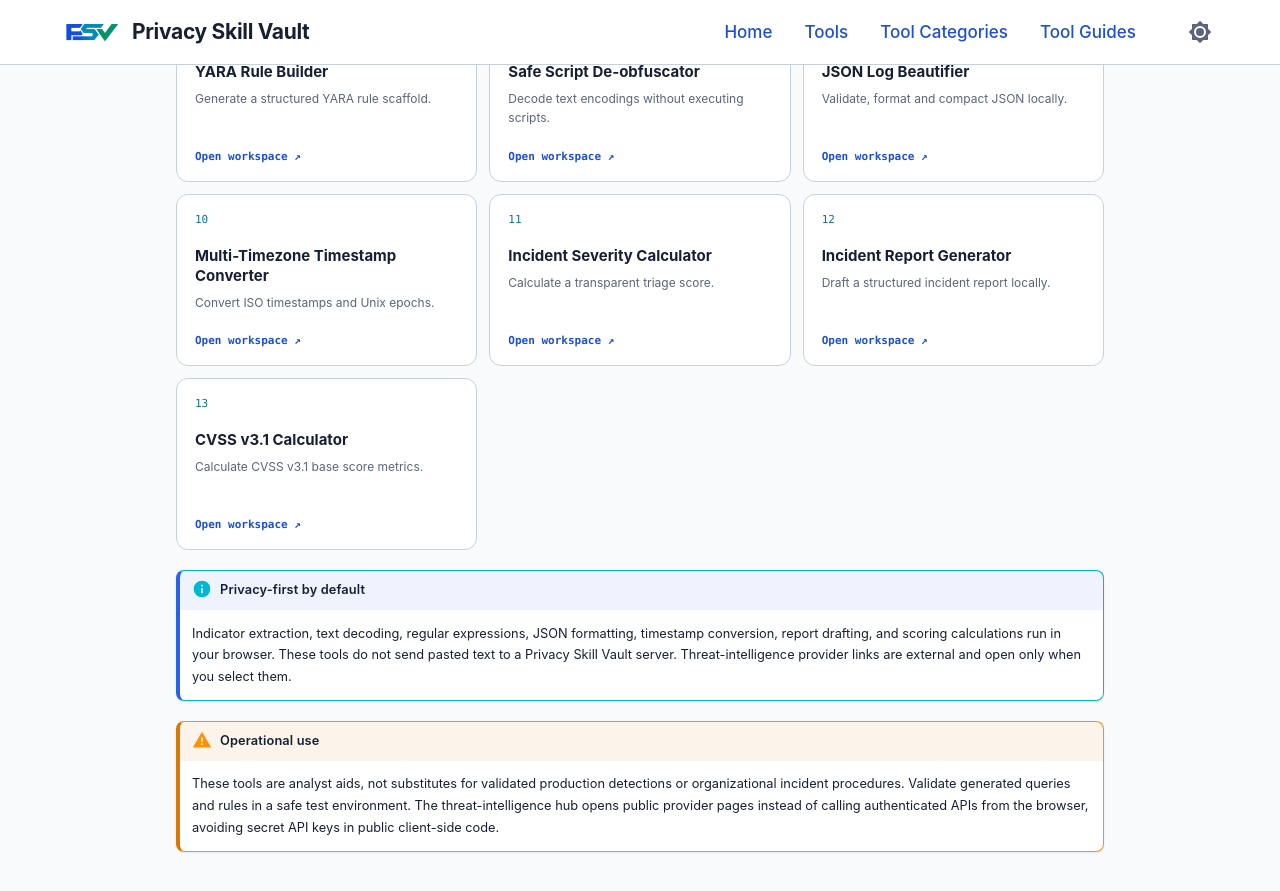
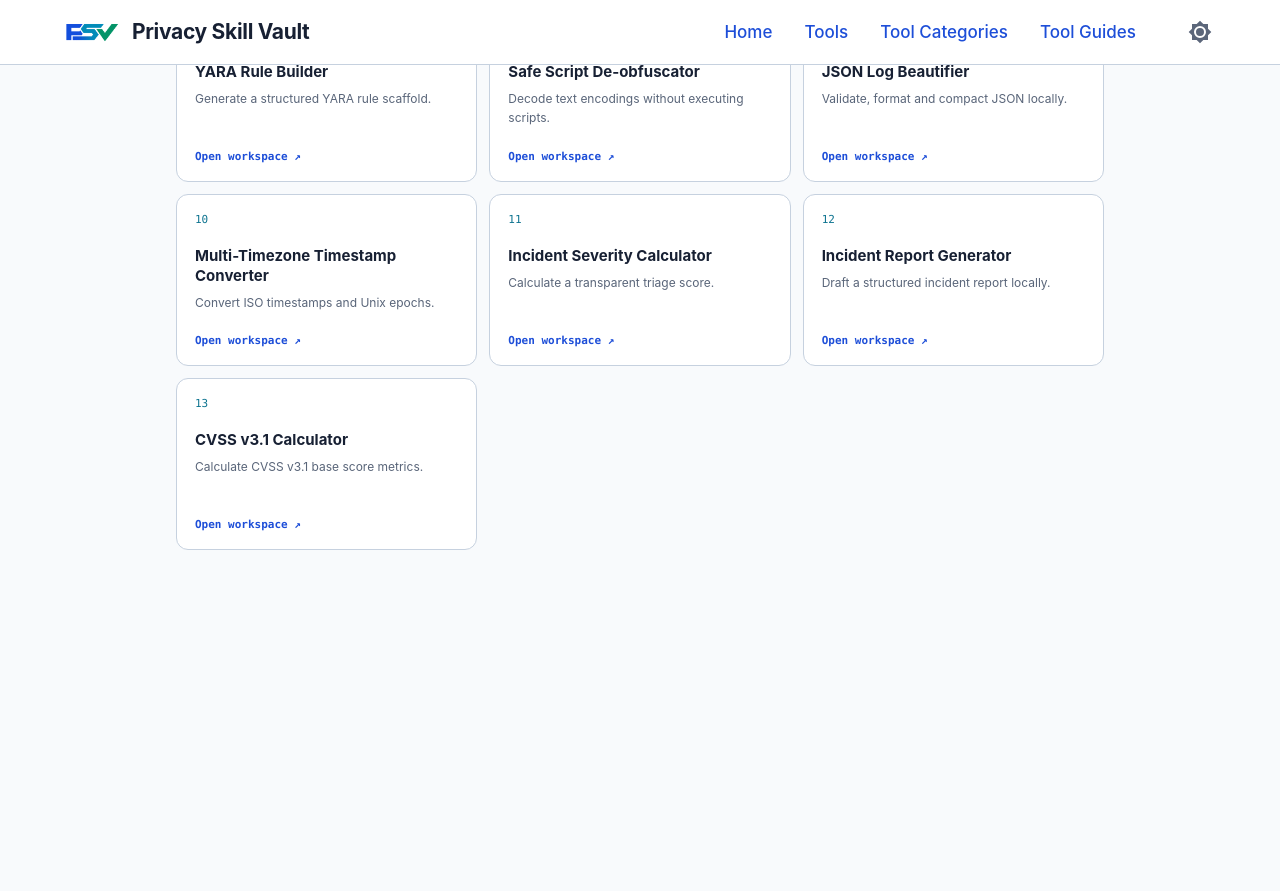
Before and after one commit to PrivacySkillVault/tools-vault, an MkDocs documentation site: the page built from docs/index.md, in a window 1280 px wide and 900 px high, scrolled down 971 px. Shown: the top 891 px of the window. Built offline with MkDocs 1.6.1 and Material for MkDocs 9.7.7, drawn with Linux system fonts in a browser that asks for light colours; after the commit the page ends 1553 px from its top, so only the background shows below that.

```diff
--- a/docs/index.md
+++ b/docs/index.md
@@ -1,9 +1,3 @@
 # Security Tools
 
 <div id="psv-tools-app"></div>
-
-!!! info "Privacy-first by default"
-    Indicator extraction, text decoding, regular expressions, JSON formatting, timestamp conversion, report drafting, and scoring calculations run in your browser. These tools do not send pasted text to a Privacy Skill Vault server. Threat-intelligence provider links are external and open only when you select them.
-
-!!! warning "Operational use"
-    These tools are analyst aids, not substitutes for validated production detections or organizational incident procedures. Validate generated queries and rules in a safe test environment. The threat-intelligence hub opens public provider pages instead of calling authenticated APIs from the browser, avoiding secret API keys in public client-side code.
```
